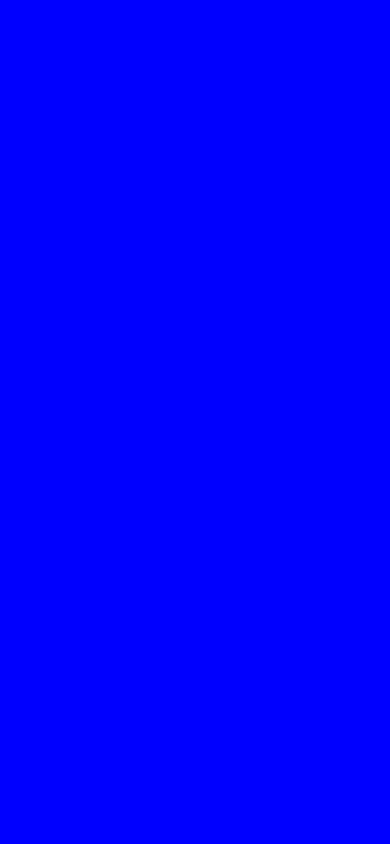
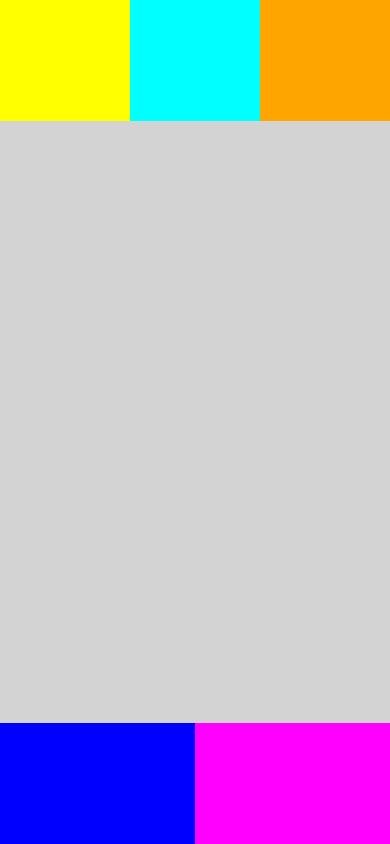
Before and after one commit to Adamjab78/Ujikaji, a React Native app: screen / in a window 390 px wide. Built offline with nearby package versions, Linux system fonts and the light colour scheme.

Commit message:
perubahan 5

```diff
--- a/App.js
+++ b/App.js
@@ -1,8 +1,24 @@
-import { StatusBar } from 'expo-status-bar';
-import React from 'react';
-import { StyleSheet, Text, View } from 'react-native';
+import { StatusBar } from "expo-status-bar";
+import React from "react";
+import { StyleSheet, Text, View } from "react-native";
 
 export default function App() {
   return (
-  <View style={{ flex: 1, backgroundColor: "blue" }}></View>
-)}
+    <View style={{ flex: 1 }}>
+      <View style={{ flex: 1, flexDirection: "row" }}>
+        <View style={{ flex: 1, backgroundColor: "yellow" }}></View>
+        <View style={{ flex: 1, backgroundColor: "cyan" }}></View>
+        <View style={{ flex: 1, backgroundColor: "orange" }}></View>
+      </View>
+
+      <View style={{ flex: 5 }}>
+        <View style={{ flex: 1, backgroundColor: "lightgrey" }}></View>
+      </View>
+
+      <View style={{ flex: 1, flexDirection: "row" }}>
+        <View style={{ flex: 1, backgroundColor: "blue" }}></View>
+        <View style={{ flex: 1, backgroundColor: "magenta" }}></View>
+      </View>
+    </View>
+  );
+}
```
